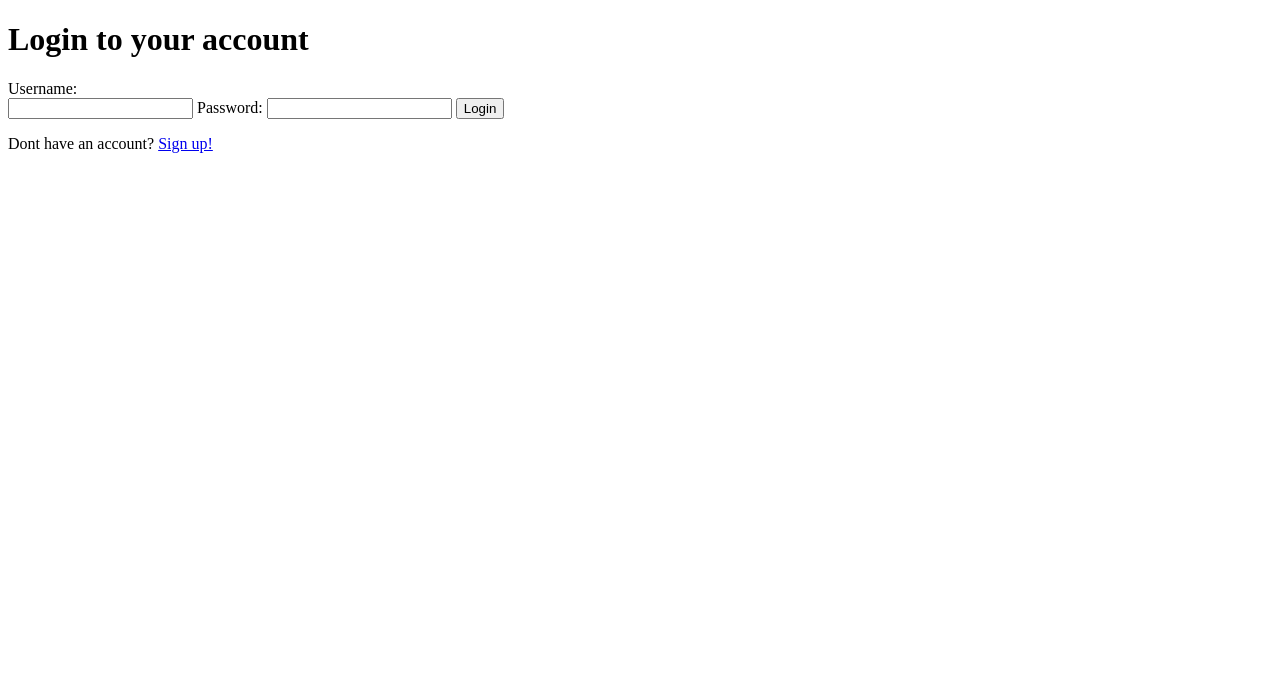
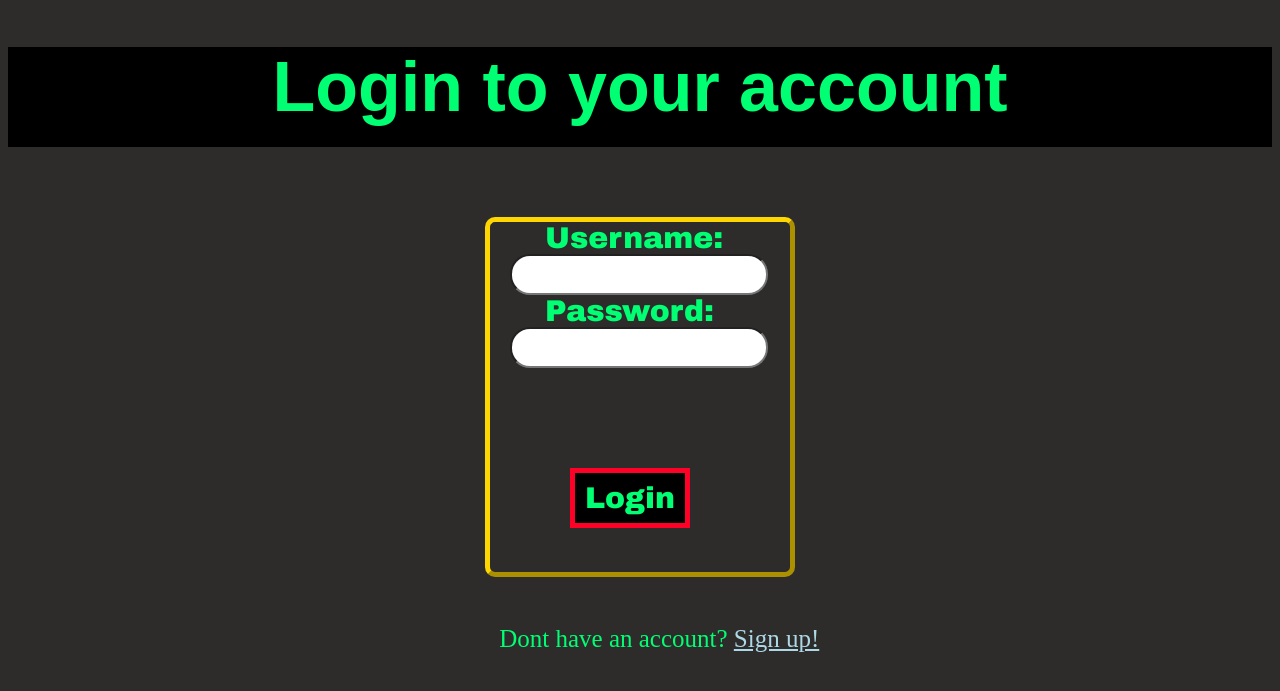
Before and after one commit to Mortis66666/stock, a Flask app: page /login in a window 1280 px wide. Shown: the top 691 px of the page. Run offline with Flask 2, Linux system fonts and the light colour scheme; some web fonts are replaced.

Commit message:
Bug fixes

```diff
--- a/templates/login.html
+++ b/templates/login.html
@@ -7,8 +7,8 @@
 
     <title>Login to your account</title>
 
-    <link rel="stylesheet" type="text/css" href="{{url_for('static',filename='images/mortis.png')}}">
-    <link rel="icon" type="image/x-icon" href="{{url_for('static',filename='styles/login.css')}}">
+    <link rel="stylesheet" type="text/css" href="{{url_for('static',filename='styles/login.css')}}">
+    <link rel="shortcut icon" type="image/x-icon" href="{{url_for('static',filename='images/mortis.png')}}">
 
     <link rel="preconnect" href="https://fonts.googleapis.com">
     <link rel="preconnect" href="https://fonts.gstatic.com" crossorigin>
```
